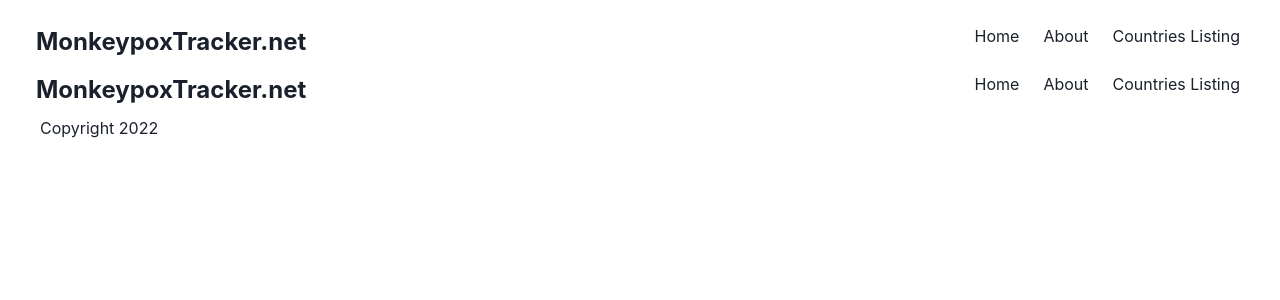
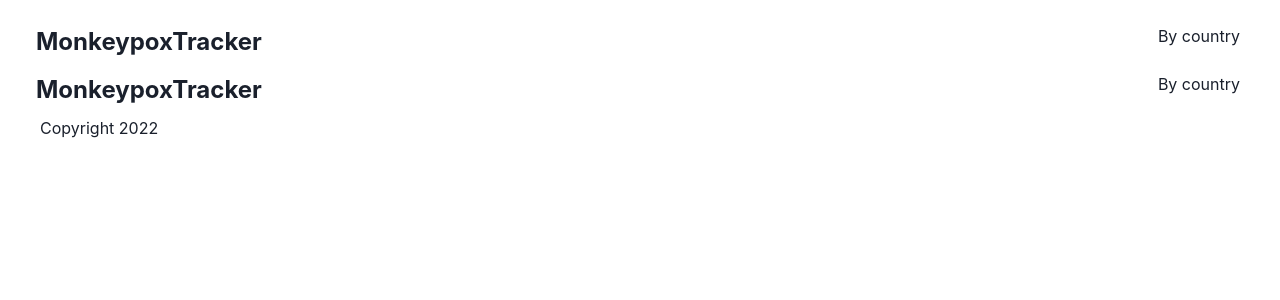
Before and after one commit to pearcircuitmike/visualizer, a Next.js app: page /components/Navbar in a window 1280 px wide. Shown: the top 300 px of the page. Built offline with nearby package versions, Linux system fonts and the light colour scheme.

Commit message:
Update data sources
Need to cache and do this daily on the server or something

```diff
--- a/pages/components/Layout.js
+++ b/pages/components/Layout.js
@@ -1,13 +1,9 @@
 import Navbar from "./Navbar";
 import Footer from "./Footer";
-import { colors } from "../../styles/colors.js";
 
 const Layout = ({ children }) => {
   return (
-    <div
-      className="content"
-      style={{ backgroundColor: colors.blueMunsellPale }}
-    >
+    <div className="content" >
       <Navbar />
       {children}
       <Footer />
--- a/pages/components/Navbar.js
+++ b/pages/components/Navbar.js
@@ -7,6 +7,7 @@ import {
   Box,
   Divider,
   Tooltip,
+  Center,
 } from "@chakra-ui/react";
 
 const Navbar = () => {
@@ -14,7 +15,9 @@ const Navbar = () => {
     <nav>
       <Box mt={6} mr={5} ml={5} style={{ marginLeft: "1rem" }}>
         <Text fontSize="2xl" as="b" mt={8} ml={5}>
-          MonkeypoxTracker.net
+          <Link href="/">
+            <a>MonkeypoxTracker</a>
+          </Link>
         </Text>
         <Stack
           flex={{ base: 1, md: 0 }}
@@ -24,15 +27,11 @@ const Navbar = () => {
           mt={-9}
           mr={5}
         >
-          <Link href="/">
-            <a>Home</a>
-          </Link>
-          <Link href="/about">
-            <a>About</a>
-          </Link>
-          <Link href="/countries">
-            <a>Countries Listing</a>
-          </Link>
+          <Center>
+            <Link href="/countries">
+              <a>By country</a>
+            </Link>
+          </Center>
         </Stack>
       </Box>
     </nav>
--- a/pages/components/WorldMap.js
+++ b/pages/components/WorldMap.js
@@ -16,8 +16,8 @@ const MapChart = ({ setTooltipContent }) => {
   const [data, setData] = useState([]);
 
   useEffect(() => {
-    const url =
-      "https://www.cdc.gov/wcms/vizdata/poxvirus/monkeypox/data/MPX-Cases-by-Country.csv ";
+    const date = Math.floor(new Date("2012.08.10").getTime() / 1000);
+    const url = `https://www.cdc.gov/wcms/vizdata/poxvirus/monkeypox/data/MPX-Cases-Deaths-by-Country.csv?v=${date} `;
 
     const fetchData = async () => {
       try {
--- a/pages/components/WorldTable.js
+++ b/pages/components/WorldTable.js
@@ -16,8 +16,8 @@ export default function DataTable() {
   const [data, setData] = useState([]);
 
   useEffect(() => {
-    const url =
-      "https://www.cdc.gov/wcms/vizdata/poxvirus/monkeypox/data/MPX-Cases-by-Country.csv ";
+    const date = Math.floor(new Date("2012.08.10").getTime() / 1000);
+    const url = `https://www.cdc.gov/wcms/vizdata/poxvirus/monkeypox/data/MPX-Cases-Deaths-by-Country.csv?v=${date} `;
 
     const fetchData = async () => {
       try {
--- a/pages/components/WorldTrends.js
+++ b/pages/components/WorldTrends.js
@@ -13,7 +13,7 @@ export default function WorldTrends() {
 
   useEffect(() => {
     const url =
-      "https://raw.githubusercontent.com/owid/notebooks/main/EdouardMathieu/monkeypox/owid-monkeypox-data.csv";
+      "https://raw.githubusercontent.com/owid/monkeypox/main/owid-monkeypox-data.csv";
 
     const fetchData = async () => {
       try {
--- a/pages/index.js
+++ b/pages/index.js
@@ -91,7 +91,7 @@ export default function Home() {
             py={{ base: 10, md: 20 }}
           >
             <Heading as="h1" size="3xl">
-              There are <Text as={"span"}>28,220</Text> active cases.
+              There are <Text as={"span"}>41,034</Text> active cases.
             </Heading>
             <Text color={"gray.500"} maxW={"5xl"}>
               This site is dedicated to tracking the spread of the 2022
```
